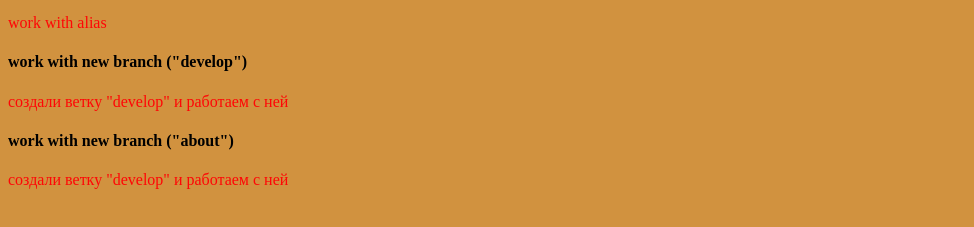
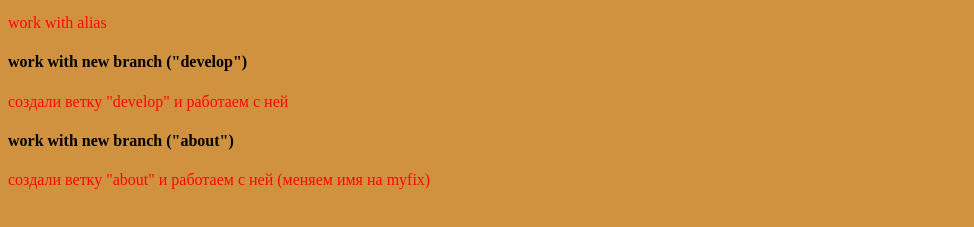
Before and after one commit to MomImaPirate/gittest, a plain HTML site: page index.html in a window 1280 px wide. Shown: the part 281-508 px from the top of the page, without its empty margins (0-974 px from the left). Drawn offline with Linux system fonts and the light colour scheme.

```diff
--- a/index.html
+++ b/index.html
@@ -17,6 +17,6 @@
     <h4>work with new branch ("develop")</h4>
     <p>создали ветку "develop" и работаем с ней</p>
     <h4>work with new branch ("about")</h4>
-    <p>создали ветку "develop" и работаем с ней</p>
+    <p>создали ветку "about" и работаем с ней (меняем имя на myfix)</p>
 </body>
 </html>
```
